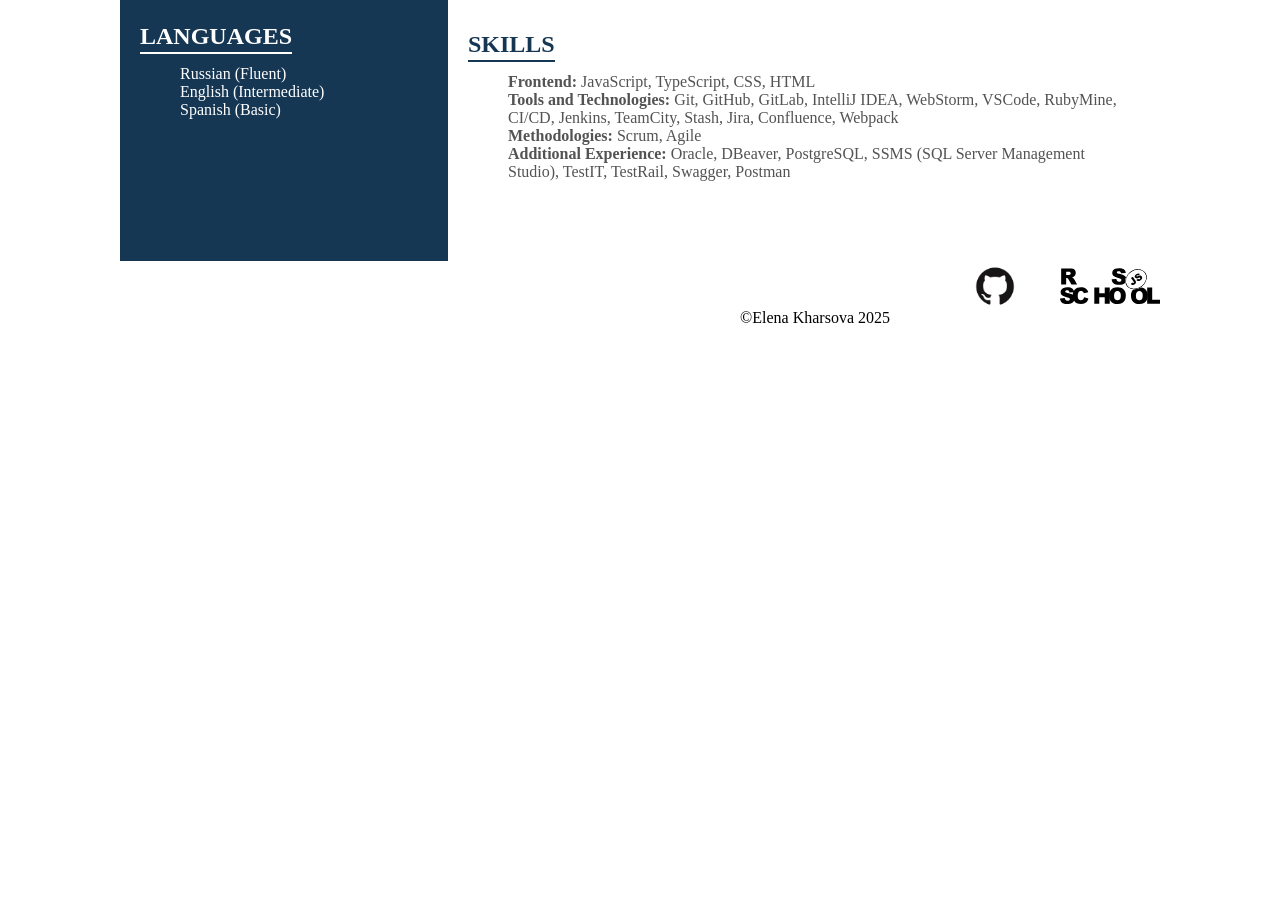
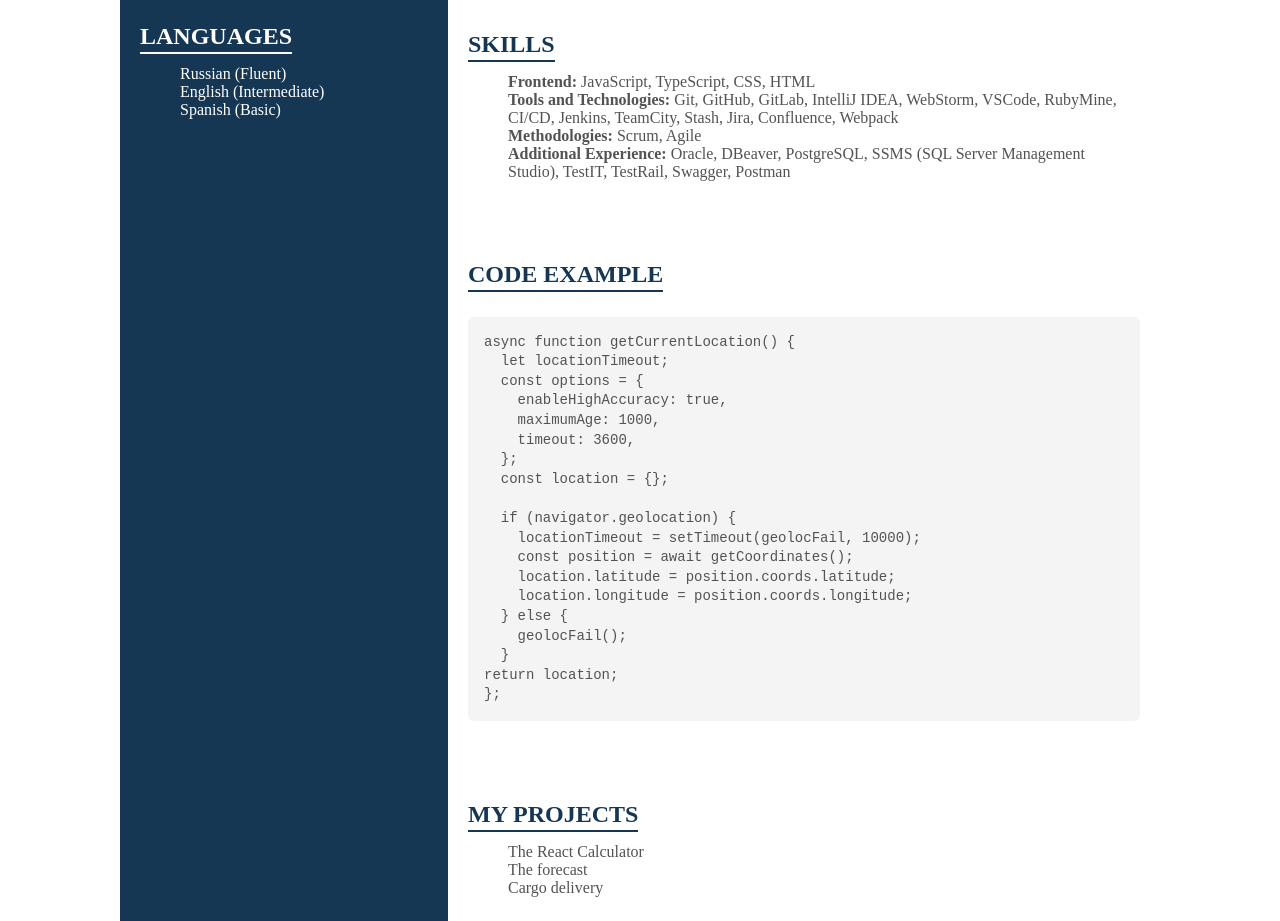
Before and after one commit to ElenaKharsova/rsschool-cv, a plain HTML site: page index.html in a window 1280 px wide. Shown: the part 959-1880 px from the top of the page. Before the commit the page ends 1342 px from the top, so only its background shows below. Drawn offline with Linux system fonts and the light colour scheme.

```diff
--- a/index.html
+++ b/index.html
@@ -24,13 +24,7 @@
             <a href="#contacts" class="header__link">CONTACTS</a>
           </li>
           <li class="header__item">
-            <a href="#education" class="header__link">EDUCATION</a>
-          </li>
-          <li class="header__item">
-            <a href="#sertificates" class="header__link">SERTIFICATES</a>
-          </li>
-          <li class="header__item">
-            <a href="#languages" class="header__link">LANGUAGES</a>
+            <a href="#projects" class="header__link">PROJECTS</a>
           </li>
         </ul>
       </nav>
@@ -153,6 +147,36 @@
               Management Studio), TestIT, TestRail, Swagger, Postman</li>
           </ul>
         </section>
+        <section id="code" class="code">
+          <h2 class="block-header">CODE EXAMPLE</h2>
+          <pre class="code-block"><code>async function getCurrentLocation() {
+  let locationTimeout;
+  const options = {
+    enableHighAccuracy: true,
+    maximumAge: 1000,
+    timeout: 3600,
+  };
+  const location = {};
+
+  if (navigator.geolocation) {
+    locationTimeout = setTimeout(geolocFail, 10000);
+    const position = await getCoordinates();
+    location.latitude = position.coords.latitude;
+    location.longitude = position.coords.longitude;
+  } else {
+    geolocFail();
+  }
+return location;
+};</code></pre>
+        </section>
+        <section id="projects" class="projects">
+          <h2 class="block-header">MY PROJECTS</h2>
+          <ul class="projects__list">
+            <li class="project item"><a class="projects__link" href="https://elenakharsova.github.io/Calculator-React/">The React Calculator</a></li>
+            <li class="project item"><a class="projects__link" href="https://elenakharsova.github.io/Weather/">The forecast</a></li>
+            <li class="project item"><a class="projects__link" href="https://elenakharsova.github.io/cargoDelivery/">Cargo delivery</a></li>
+          </ul>
+        </section>
       </div>
     </div>
   </main>
--- a/style.css
+++ b/style.css
@@ -28,7 +28,6 @@
 
 a {
   text-decoration: none;
-  color: var(--text-main-color);
 }
 
 a:hover {
@@ -57,6 +56,11 @@
   opacity: 80%;
   color: var(--text-main-color);
 }
+
+.header__link {
+  color: var(--text-main-color);
+}
+
 
 .main-wrap {
   margin: 0 auto;
@@ -148,6 +152,22 @@
   margin-bottom: 10px;
 }
 
+.code-block {
+  background-color: #f4f4f4;
+  padding: 1rem;
+  border-radius: 6px;
+  font-family: monospace;
+  font-size: 14px;
+  line-height: 1.4;
+  overflow-x: auto;
+  white-space: pre;
+}
+
+.projects__link,
+.projects__link:active {
+  color: var(--text-additional-color);
+}
+
 .github__img {
   width: 50px;
 }
```
Also changed, not shown: 1 other file.
